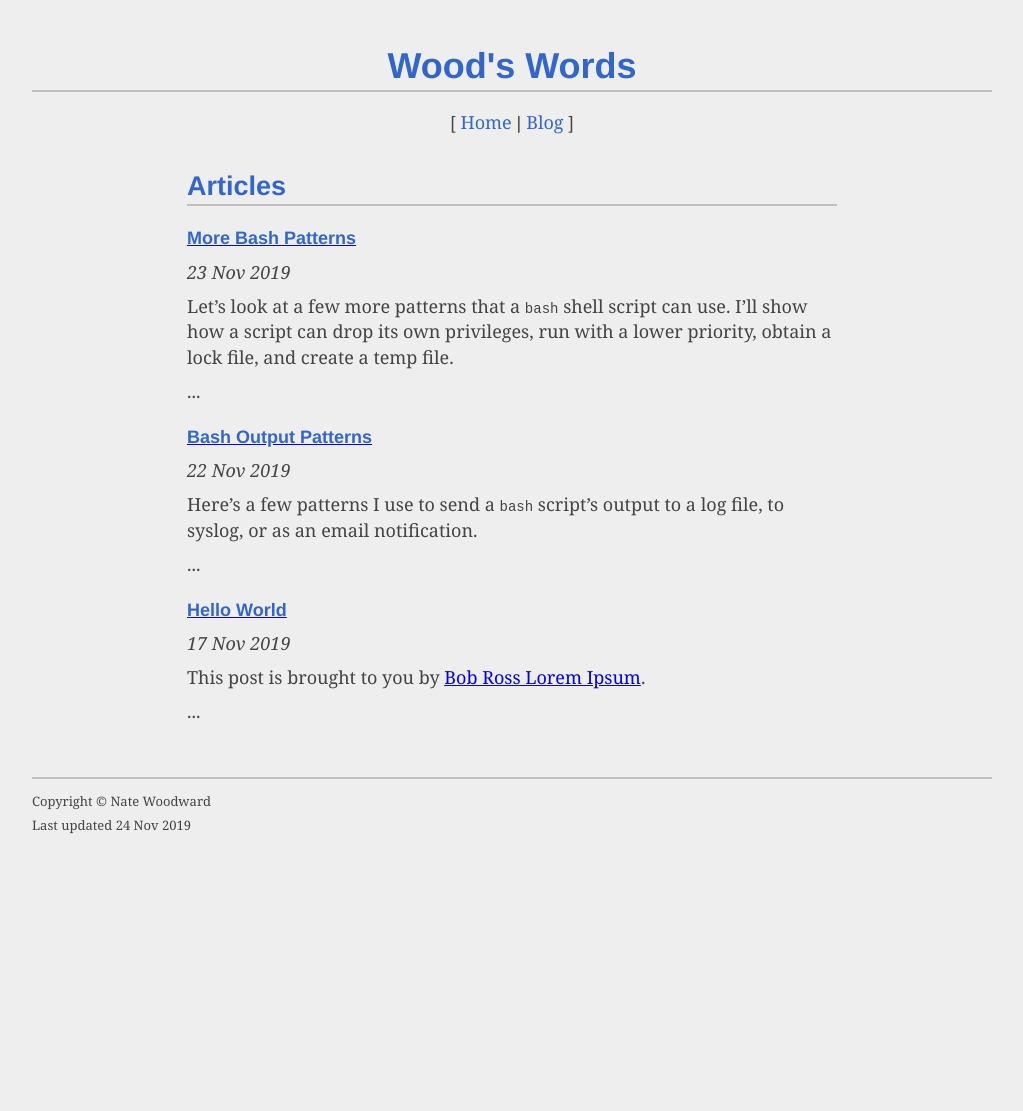
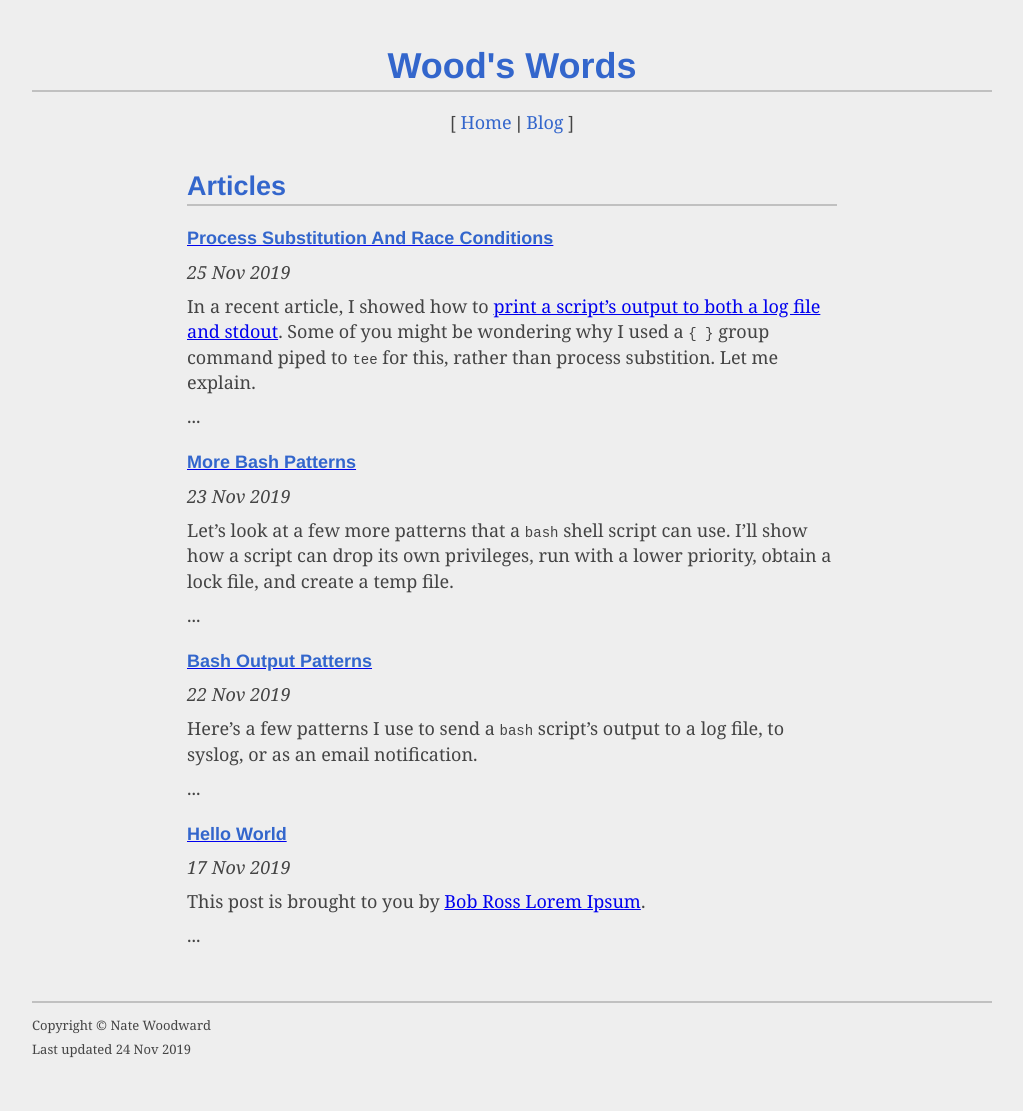
Before and after one commit to natewoodward/natewoodward.github.io, a Jekyll site: the page built from blog/index.html, in a window 1280 px wide. Shown: the whole page, without its empty margins (128-1151 px from the left). Built offline with Jekyll 4.4.1, drawn with Linux system fonts in a browser that asks for light colours; the list of posts is cut into pages by our own code; before the commit the page ends 900 px from its top, so only the background shows below that.

Commit message:
Post race condition article

```diff
--- a/_drafts/racy-process-substitution.md
+++ b/_posts/2019-11-25-process-substitution-and-race-conditions.md
@@ -4,8 +4,8 @@ last_modified_at: 2019-11-24 15:21:26 UTC
 ---
 
 In a recent article, I showed how to
-[print a script's output to both a log file and stdout](http://localhost:4000/blog/2019/11/22/bash-output-patterns#duplicate-all-output-to-a-log-file).
-Some of you might be wondering why I used `{ }` piped to `tee` for this,
+[print a script's output to both a log file and stdout]({{ site.url }}/blog/2019/11/22/bash-output-patterns#duplicate-all-output-to-a-log-file).
+Some of you might be wondering why I used a `{ }` group command piped to `tee` for this,
 rather than process substition. Let me explain.
 
 The solution I offered in that post redirects stderr to stdout.
@@ -74,8 +74,9 @@ Unfortunately, if you run this script enough times, you'll see output like this:
     ^_^ woody@beemo:~$
 
 Here we've exposed another problem.
-There's a race condition between the two `tee` processes,
-so sometimes it prints "foo\nbar" and other times it prints "bar\nfoo".
+In addition to the race condition between our script and the `tee` processes,
+there's also a race condition between the two `tee` processes,
+so sometimes it prints `"foo\nbar"` and other times it prints `"bar\nfoo"`.
 
 The accepted answer in the first SO link only uses one `tee` process,
 so it doesn't have that problem.
```
Also changed, not shown: other parts of _posts/2019-11-25-process-substitution-and-race-conditions.md (+1 -1 lines).
